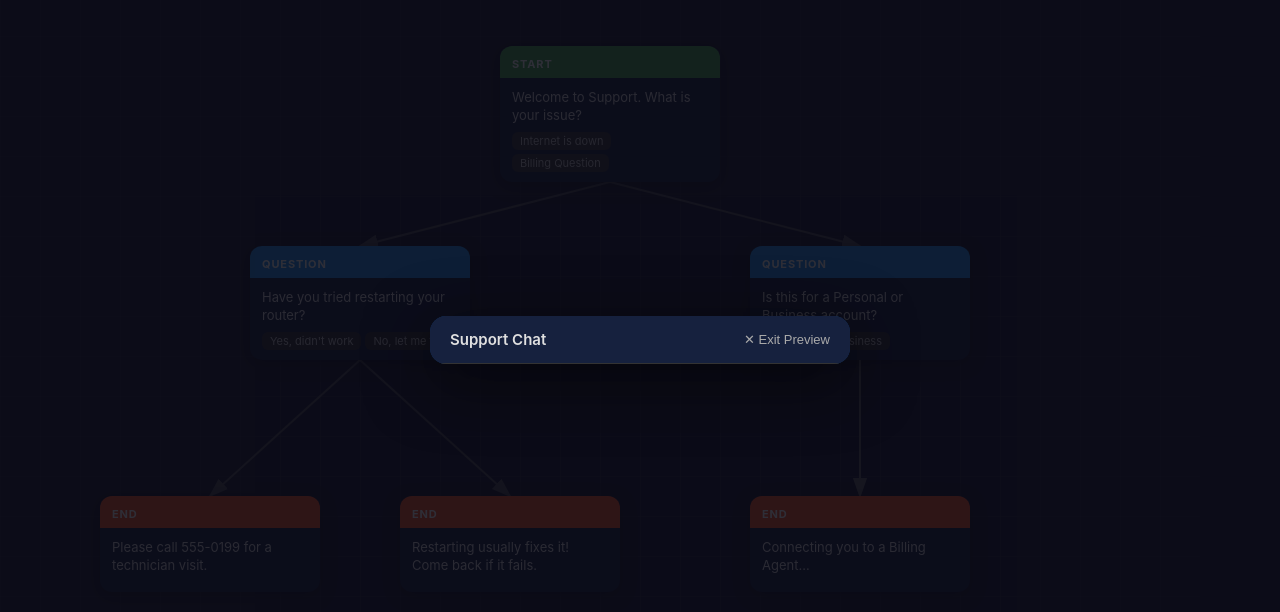
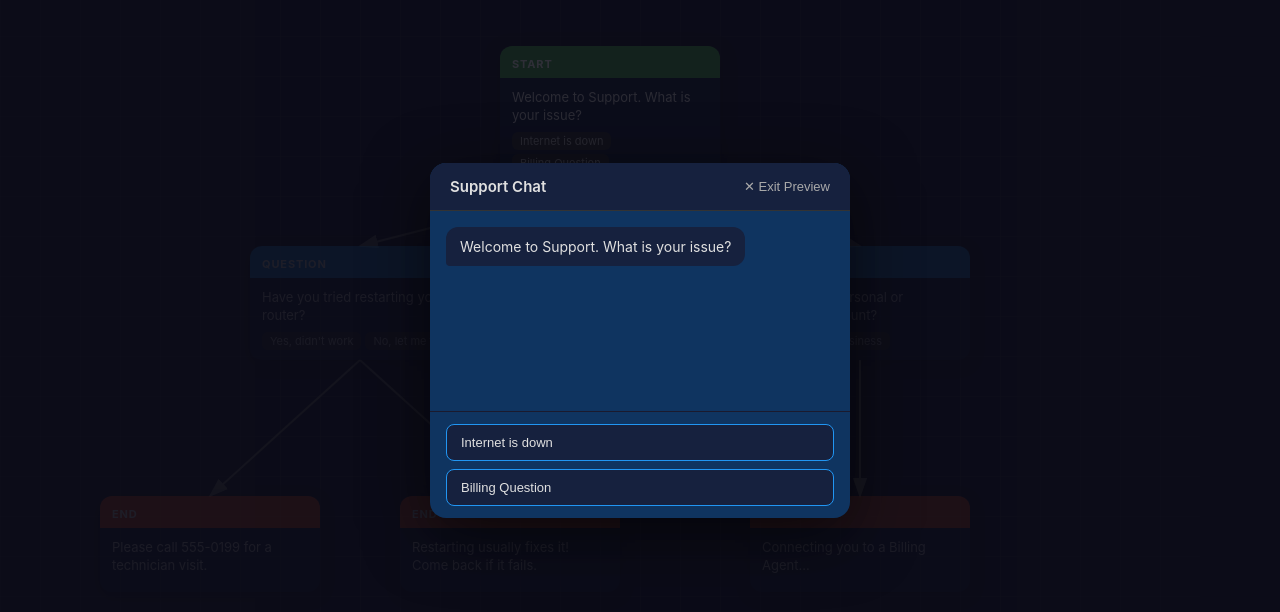
Before and after one commit to IrakizaElissa/SupportFlow-Builder, a plain HTML site: page fullstack/SupportFlow-Visual-Builder/index.html in a window 1280 px wide. Both pictures are taken after a click on the button "▶ Preview". Shown: the part 60-672 px from the top of the page. Drawn offline with Linux system fonts and the light colour scheme.

Commit message:
feat: implement chat interface for preview mode

```diff
--- a/fullstack/SupportFlow-Visual-Builder/chat-engine.js
+++ b/fullstack/SupportFlow-Visual-Builder/chat-engine.js
@@ -1 +1,106 @@
-// SupportFlow - Chat Engine
+// SupportFlow - Chat Engine for Preview Mode
+
+class ChatEngine {
+  constructor() {
+    this.messagesEl = document.getElementById('chat-messages');
+    this.optionsEl = document.getElementById('chat-options');
+    this.flowData = null;
+    this.currentNodeId = null;
+    this.messageDelay = 400; // ms between bot messages for natural feel
+  }
+
+  start(flowData) {
+    this.flowData = flowData;
+    this.reset();
+    // Find start node
+    const startNode = flowData.nodes.find(n => n.type === 'start');
+    if (!startNode) {
+      this._addBotMessage('Error: No start node found in flow data.');
+      return;
+    }
+    setTimeout(() => this._showNode(startNode.id), 300);
+  }
+
+  reset() {
+    if (this.messagesEl) this.messagesEl.innerHTML = '';
+    if (this.optionsEl) this.optionsEl.innerHTML = '';
+    this.currentNodeId = null;
+    // Clear any active connector highlights
+    document.querySelectorAll('.connection-path.active').forEach(p => p.classList.remove('active'));
+  }
+
+  _getNode(nodeId) {
+    return this.flowData?.nodes.find(n => n.id === nodeId) ?? null;
+  }
+
+  _showNode(nodeId) {
+    this.currentNodeId = nodeId;
+    const node = this._getNode(nodeId);
+    if (!node) return;
+
+    this._addBotMessage(node.text);
+
+    // Highlight this node on canvas
+    document.querySelectorAll('.node').forEach(el => el.style.opacity = '0.5');
+    const activeEl = document.getElementById(`node-${nodeId}`);
+    if (activeEl) activeEl.style.opacity = '1';
+
+    // Show options or end
+    setTimeout(() => {
+      this.optionsEl.innerHTML = '';
+      if (node.type === 'end' || node.options.length === 0) {
+        this._addBotMessage('--- End of flow ---');
+        const restartBtn = document.createElement('button');
+        restartBtn.textContent = '↺ Start Over';
+        restartBtn.className = 'chat-option-btn restart-btn';
+        restartBtn.onclick = () => this.start(this.flowData);
+        this.optionsEl.appendChild(restartBtn);
+      } else {
+        node.options.forEach(option => {
+          const btn = document.createElement('button');
+          btn.textContent = option.label;
+          btn.className = 'chat-option-btn';
+          btn.onclick = () => this._selectOption(option, nodeId);
+          this.optionsEl.appendChild(btn);
+        });
+      }
+    }, this.messageDelay);
+  }
+
+  _selectOption(option, fromNodeId) {
+    // Add user message
+    this._addUserMessage(option.label);
+    // Clear options
+    this.optionsEl.innerHTML = '';
+    // Highlight the connection path
+    this._highlightConnection(fromNodeId, option.nextId);
+    // Navigate to next node
+    setTimeout(() => this._showNode(option.nextId), this.messageDelay);
+  }
+
+  _highlightConnection(fromId, toId) {
+    // Remove all active highlights
+    document.querySelectorAll('.connection-path.active').forEach(p => p.classList.remove('active'));
+    // Find and highlight the matching path
+    const path = document.querySelector(`.connection-path[data-from="${fromId}"][data-to="${toId}"]`);
+    if (path) path.classList.add('active');
+  }
+
+  _addBotMessage(text) {
+    const msg = document.createElement('div');
+    msg.className = 'chat-message bot-message';
+    msg.textContent = text;
+    this.messagesEl.appendChild(msg);
+    this.messagesEl.scrollTop = this.messagesEl.scrollHeight;
+  }
+
+  _addUserMessage(text) {
+    const msg = document.createElement('div');
+    msg.className = 'chat-message user-message';
+    msg.textContent = text;
+    this.messagesEl.appendChild(msg);
+    this.messagesEl.scrollTop = this.messagesEl.scrollHeight;
+  }
+}
+
+window._chatEngine = new ChatEngine();
--- a/fullstack/SupportFlow-Visual-Builder/styles.css
+++ b/fullstack/SupportFlow-Visual-Builder/styles.css
@@ -249,3 +249,38 @@ body {
   cursor: pointer; font-size: 13px;
 }
 #close-preview-btn:hover { color: #fff; }
+
+/* Chat Interface */
+#chat-messages {
+  flex: 1; overflow-y: auto; padding: 16px;
+  display: flex; flex-direction: column; gap: 10px;
+  min-height: 200px; max-height: 400px;
+}
+.chat-message {
+  max-width: 80%; padding: 10px 14px;
+  border-radius: 12px; font-size: 14px; line-height: 1.4;
+  animation: slideIn 0.2s ease;
+}
+@keyframes slideIn { from { opacity:0; transform: translateY(8px); } to { opacity:1; transform:none; } }
+.bot-message {
+  align-self: flex-start; background: #16213e;
+  color: #e0e0e0; border-bottom-left-radius: 4px;
+}
+.user-message {
+  align-self: flex-end; background: #2196F3;
+  color: #fff; border-bottom-right-radius: 4px;
+}
+#chat-options {
+  padding: 12px 16px;
+  display: flex; flex-direction: column; gap: 8px;
+  border-top: 1px solid #1a1a2e;
+}
+.chat-option-btn {
+  background: #16213e; color: #e0e0e0;
+  border: 1px solid #2196F3; border-radius: 8px;
+  padding: 10px 14px; font-size: 13px; cursor: pointer;
+  text-align: left; transition: background 0.15s;
+}
+.chat-option-btn:hover { background: #2196F3; color: #fff; }
+.restart-btn { background: #333; border-color: #4CAF50; color: #4CAF50; }
+.restart-btn:hover { background: #4CAF50; color: #fff; }
```
